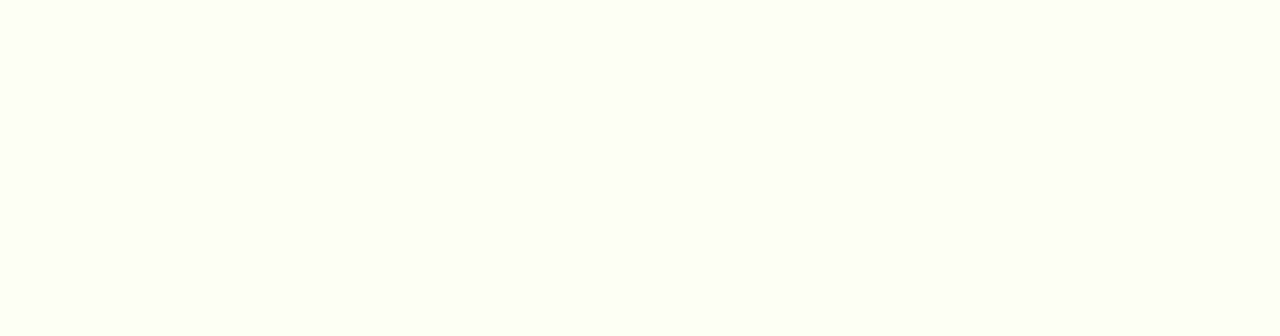
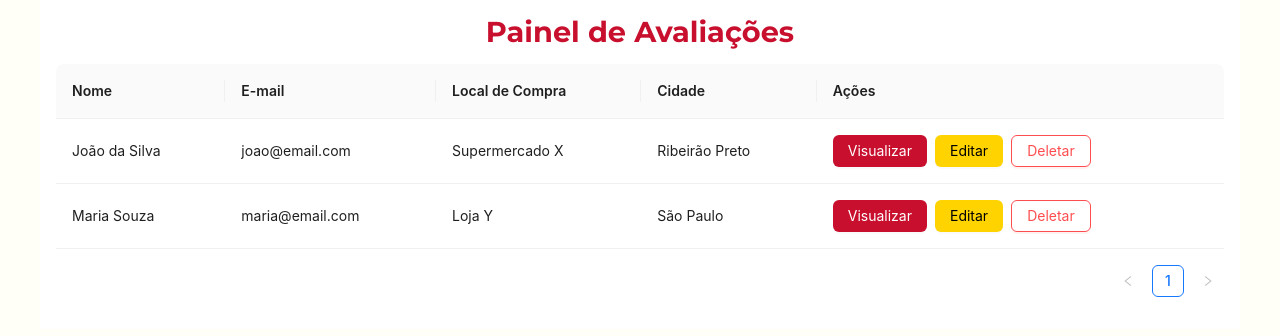
Before and after one commit to fernandabonfimm/PimpiAvalie, a React (Vite) app in the folder front/: page /admin/Avaliacoes in a window 1280 px wide. Before the commit this address had no page. Shown: the top 336 px of the page. Built offline with nearby package versions, Linux system fonts and the light colour scheme.

Commit message:
pagina Avaliações

```diff
--- a/front/src/main.jsx
+++ b/front/src/main.jsx
@@ -5,6 +5,7 @@
 import Step1Validacao  from "./pages/step1Avaliacao";
 import LoginAdmin from '../src/pages/admin/login';
 import Dash from "./pages/admin/dash";
+import Avaliacoes from "./pages/admin/Avaliacoes"
 import './index.css'; // Importa o CSS global
 import AvalieProduto from "./pages/AvalieProduto";
 const root = createRoot(document.getElementById("root"));
@@ -17,6 +18,7 @@
         <Route path="/Validacao" element={<Step1Validacao />} />
         <Route path="/admin/login" element={<LoginAdmin />} />
         <Route path="/admin/dashboard" element={<Dash />} />
+        <Route path="/admin/Avaliacoes" element={<Avaliacoes/>} />
       </Routes>
     </Router>
   </StrictMode>
--- /dev/null
+++ b/front/src/pages/admin/Avaliacoes.jsx
@@ -0,0 +1,161 @@
+import React, { useState } from "react";
+import { Table, Button, Modal, Form, Input, message } from "antd";
+import "../../styles/admin/avaliacoes.css";
+
+const Avaliacoes = () => {
+  const [dataSource, setDataSource] = useState([
+    {
+      key: "1",
+      nome: "João da Silva",
+      email: "joao@email.com",
+      localCompra: "Supermercado X",
+      cidade: "Ribeirão Preto",
+    },
+    {
+      key: "2",
+      nome: "Maria Souza",
+      email: "maria@email.com",
+      localCompra: "Loja Y",
+      cidade: "São Paulo",
+    },
+  ]);
+
+  const [isModalVisible, setIsModalVisible] = useState(false);
+  const [selectedRecord, setSelectedRecord] = useState(null);
+  const [isEditing, setIsEditing] = useState(false);
+  const [form] = Form.useForm();
+
+  const visualizar = (record) => {
+    setSelectedRecord(record);
+    setIsEditing(false);
+    setIsModalVisible(true);
+  };
+
+  const editar = (record) => {
+    setSelectedRecord(record);
+    setIsEditing(true);
+    form.setFieldsValue(record);
+    setIsModalVisible(true);
+  };
+
+  const deletar = (key) => {
+    Modal.confirm({
+      title: "Você tem certeza que deseja deletar?",
+      onOk: () => {
+        setDataSource(prev => prev.filter(item => item.key !== key));
+        message.success("Deletado com sucesso");
+      },
+    });
+  };
+
+  const handleOk = () => {
+    if (isEditing) {
+      form.validateFields().then(values => {
+        setDataSource(prev =>
+          prev.map(item =>
+            item.key === selectedRecord.key ? { ...item, ...values } : item
+          )
+        );
+        message.success("Atualizado com sucesso");
+        setIsModalVisible(false);
+        form.resetFields();
+      });
+    } else {
+      setIsModalVisible(false);
+    }
+  };
+
+  const handleCancel = () => {
+    setIsModalVisible(false);
+    form.resetFields();
+  };
+
+  const columns = [
+    {
+      title: "Nome",
+      dataIndex: "nome",
+      key: "nome",
+    },
+    {
+      title: "E-mail",
+      dataIndex: "email",
+      key: "email",
+    },
+    {
+      title: "Local de Compra",
+      dataIndex: "localCompra",
+      key: "localCompra",
+    },
+    {
+      title: "Cidade",
+      dataIndex: "cidade",
+      key: "cidade",
+    },
+    {
+      title: "Ações",
+      key: "acoes",
+      render: (_, record) => (
+        <div className="botoes-acoes">
+          <Button className="btn-vermelho" onClick={() => visualizar(record)}>
+            Visualizar
+          </Button>
+          <Button className="btn-amarelo" onClick={() => editar(record)}>
+            Editar
+          </Button>
+          <Button danger onClick={() => deletar(record.key)}>
+            Deletar
+          </Button>
+        </div>
+      ),
+    },
+  ];
+
+  return (
+    <div className="container-avaliacoes">
+      <h1 className="titulo-avaliacoes">Painel de Avaliações</h1>
+      <div className="tabela-responsive">
+        <Table
+          dataSource={dataSource}
+          columns={columns}
+          pagination={{ pageSize: 5 }}
+          scroll={{ x: true }}
+        />
+      </div>
+
+      <Modal
+        title={isEditing ? "Editar Avaliação" : "Visualizar Avaliação"}
+        open={isModalVisible}
+        onOk={handleOk}
+        onCancel={handleCancel}
+        okText={isEditing ? "Salvar" : "Fechar"}
+        cancelButtonProps={{ style: { display: isEditing ? "inline" : "none" } }}
+      >
+        {isEditing ? (
+          <Form form={form} layout="vertical">
+            <Form.Item name="nome" label="Nome" rules={[{ required: true }]}>
+              <Input />
+            </Form.Item>
+            <Form.Item name="email" label="E-mail" rules={[{ required: true }]}>
+              <Input />
+            </Form.Item>
+            <Form.Item name="localCompra" label="Local da Compra">
+              <Input />
+            </Form.Item>
+            <Form.Item name="cidade" label="Cidade">
+              <Input />
+            </Form.Item>
+          </Form>
+        ) : selectedRecord && (
+          <div>
+            <p><strong>Nome:</strong> {selectedRecord.nome}</p>
+            <p><strong>Email:</strong> {selectedRecord.email}</p>
+            <p><strong>Local da Compra:</strong> {selectedRecord.localCompra}</p>
+            <p><strong>Cidade:</strong> {selectedRecord.cidade}</p>
+          </div>
+        )}
+      </Modal>
+    </div>
+  );
+};
+
+export default Avaliacoes;
--- a/front/src/pages/step1Avaliacao.jsx
+++ b/front/src/pages/step1Avaliacao.jsx
@@ -52,13 +52,29 @@
             localCompra: "",
           }}
         >
+          <div
+            className="container-steps-avalie"
+            style={{
+              marginBottom: "1rem",
+              display: "flex",
+              flexDirection: "column",
+              alignItems: "center",
+              justifyContent: "center",
+              textAlign: "center",
+            }}
+          >
+            <h1 className="title-steps-avalie" style={{ color: "#D0021B" }}>
+              Avaliação
+            </h1>
+            <p className="subtitle-steps-avalie" style={{ color: "#D0021B" }}>
+              Preencha os dados abaixo
+            </p>
+          </div>
           <Form.Item
             className="form-avalie"
             label="Nome"
             name="nome"
-            rules={[
-              { required: true, message: "Por favor, insira seu nome" },
-            ]}
+            rules={[{ required: true, message: "Por favor, insira seu nome" }]}
           >
             <Input placeholder="Nome" />
           </Form.Item>
@@ -79,7 +95,9 @@
             className="form-avalie"
             label="Celular"
             name="celular"
-            rules={[{ required: true, message: "Por favor, insira seu celular" }]}
+            rules={[
+              { required: true, message: "Por favor, insira seu celular" },
+            ]}
           >
             <Input placeholder="Celular" />
           </Form.Item>
@@ -88,7 +106,12 @@
             className="form-avalie"
             label="Local da Compra"
             name="localCompra"
-            rules={[{ required: true, message: "Por favor, informe o local da compra" }]}
+            rules={[
+              {
+                required: true,
+                message: "Por favor, informe o local da compra",
+              },
+            ]}
           >
             <Input placeholder="Local da Compra" />
           </Form.Item>
@@ -97,20 +120,37 @@
             className="form-avalie"
             label="Cidade"
             name="cidade"
-            rules={[{ required: true, message: "Por favor, informe sua cidade" }]}
+            rules={[
+              { required: true, message: "Por favor, informe sua cidade" },
+            ]}
           >
             <Select placeholder="Selecione sua cidade">
               <Select.Option value="sao-paulo">São Paulo</Select.Option>
-              <Select.Option value="rio-de-janeiro">Rio de Janeiro</Select.Option>
-              <Select.Option value="belo-horizonte">Belo Horizonte</Select.Option>
+              <Select.Option value="rio-de-janeiro">
+                Rio de Janeiro
+              </Select.Option>
+              <Select.Option value="belo-horizonte">
+                Belo Horizonte
+              </Select.Option>
               <Select.Option value="curitiba">Curitiba</Select.Option>
               <Select.Option value="porto-alegre">Porto Alegre</Select.Option>
             </Select>
           </Form.Item>
 
           {/* Botão para concluir a avaliação */}
-          <Form.Item>
-            <Button type="primary" onClick={handleSubmit} className="botao-concluir">
+          <Form.Item style={{ marginTop: "2rem" }}>
+            <Button
+              type="primary"
+              onClick={handleSubmit}
+              className="botao-concluir"
+              style={{
+                display: "block",
+                margin: "0 auto",
+                height: "3rem",
+                fontWeight: "bold",
+                borderRadius: "1.5rem",
+              }}
+            >
               Concluir Avaliação
             </Button>
           </Form.Item>
--- /dev/null
+++ b/front/src/styles/admin/avaliacoes.css
@@ -0,0 +1,69 @@
+/* Cores baseadas na marca */
+:root {
+  --vermelho: #c8102e;
+  --amarelo: #ffd300;
+  --branco: #ffffff;
+}
+
+/* Container geral */
+.container-avaliacoes {
+  padding: 1rem;
+  max-width: 1200px;
+  margin: auto;
+  background-color: var(--branco);
+}
+
+/* Título */
+.titulo-avaliacoes {
+  font-size: 1.8rem;
+  font-weight: bold;
+  margin-bottom: 1rem;
+  color: var(--vermelho);
+  text-align: center;
+}
+
+/* Responsividade da tabela */
+.tabela-responsive {
+  overflow-x: auto;
+}
+
+/* Estilo dos botões */
+.botoes-acoes {
+  display: flex;
+  flex-wrap: wrap;
+  gap: 0.5rem;
+}
+
+.btn-vermelho {
+  background-color: var(--vermelho);
+  color: var(--branco);
+  border: none;
+}
+
+.btn-vermelho:hover {
+  background-color: #a00c22;
+  color: var(--branco);
+}
+
+.btn-amarelo {
+  background-color: var(--amarelo);
+  color: #000;
+  border: none;
+}
+
+.btn-amarelo:hover {
+  background-color: #e6c100;
+  color: #000;
+}
+
+/* Responsividade geral */
+@media (max-width: 768px) {
+  .titulo-avaliacoes {
+    font-size: 1.5rem;
+  }
+
+  .botoes-acoes {
+    flex-direction: column;
+    align-items: stretch;
+  }
+}
--- a/front/src/styles/pages_avalie.css
+++ b/front/src/styles/pages_avalie.css
@@ -150,3 +150,21 @@
       }
 
 }
+
+.place-self-c {
+    place-self: center;
+}
+
+.botao-concluir {
+    display: "block";
+    margin: "0 auto";
+    height: "3rem";
+    font-weight: "bold";
+    border-radius: "1.5rem";
+    background-color: #f9cb09;
+    border: none
+}
+
+.botao-concluir:hover{
+    background-color: #c8a300 !important;
+}
```
Also changed, not shown: front/src/pages/AvalieProduto.jsx (+60 -12 lines), front/src/styles/pages_avalie_produto.css (line endings or trailing spaces).
